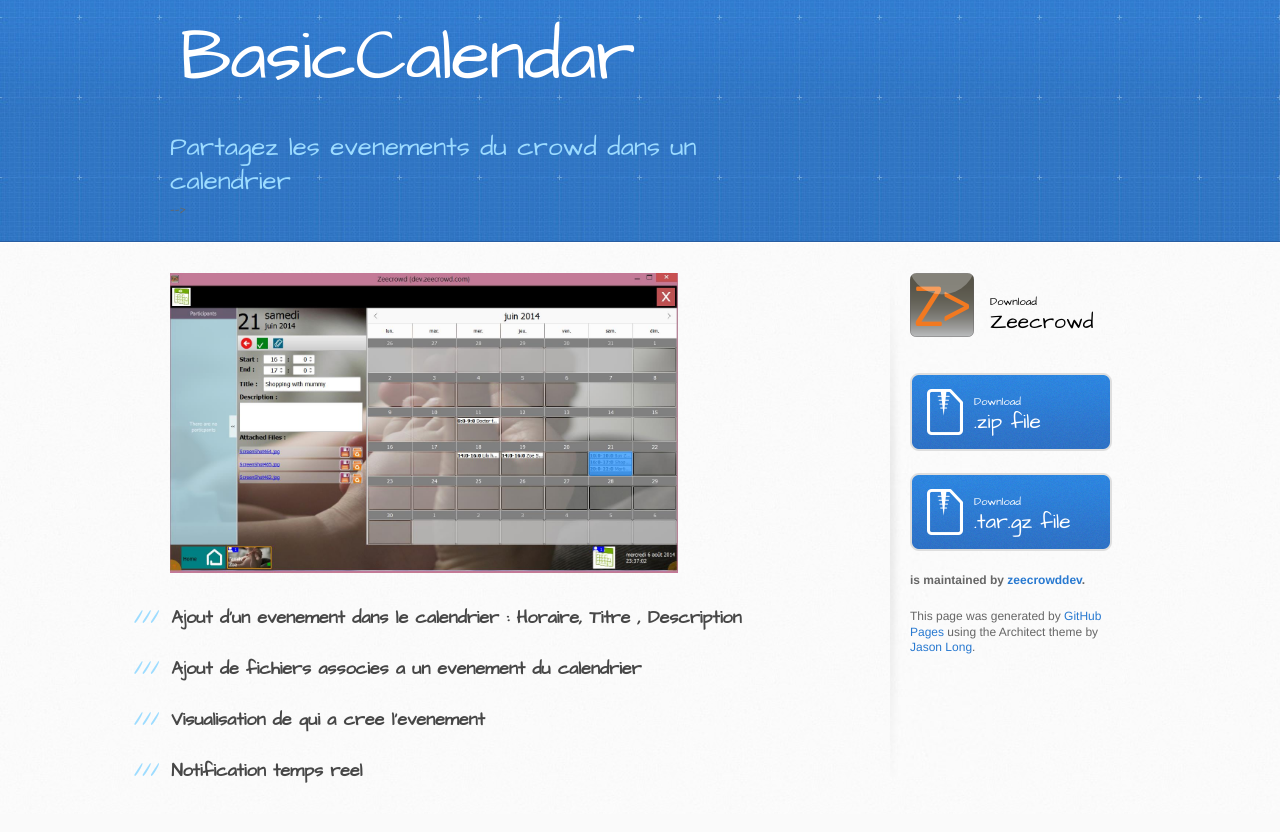
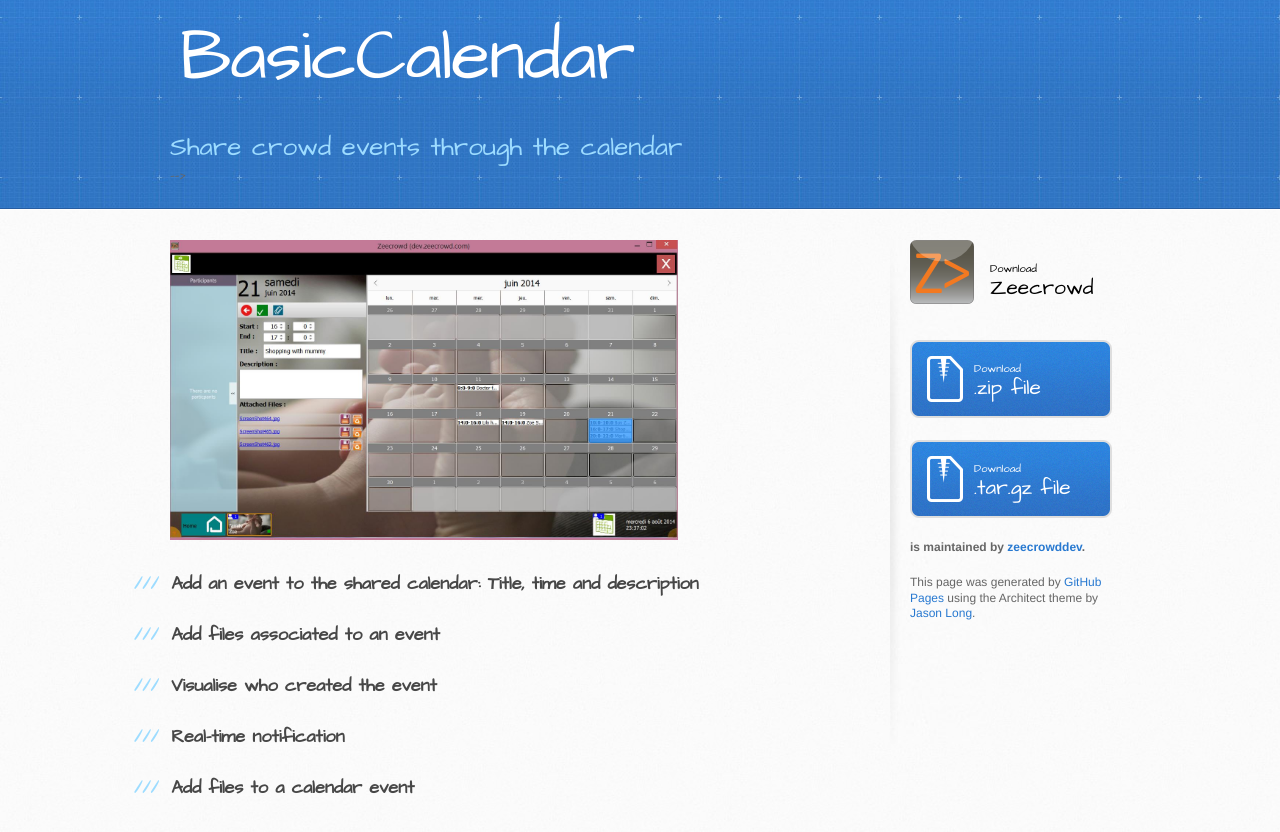
Before and after one commit to zeecrowddev/BasicCalendar, a plain HTML site: page index.html in a window 1280 px wide. Shown: the part 143-975 px from the top of the page. Drawn offline with Linux system fonts and the light colour scheme.

Commit message:
English version

```diff
--- a/index.html
+++ b/index.html
@@ -26,7 +26,7 @@
             <img class="flotte" src="images/BasicCalendar.png" />
             BasicCalendar
         </h1>
-        <h2 class ="dessous" >Partagez les evenements du crowd dans un calendrier</h2>
+        <h2 class ="dessous" >Share crowd events through the calendar</h2>
         <a href="https://github.com/zeecrowddev/BasicCalendar" class="button"><small>View project on</small>GitHub</a>
 
 -->    </header>
@@ -37,16 +37,19 @@
         <a href="images/ScreenShot1.jpg">      <img  height = 300 src="images/ScreenShot1.jpg" /></a>
 
           <h3>
-        		Ajout d'un evenement dans le calendrier : Horaire, Titre , Description
+        		Add an event to the shared calendar: Title, time and description
           </h3>
           <h3>
-        		Ajout de fichiers associes a un evenement du calendrier
+        		Add files associated to an event
           </h3>
          <h3>
-			Visualisation de qui a cree l'evenement
+			Visualise who created the event
 	</h3>
         <h3>
-			Notification temps reel
+			Real-time notification
+	</h3>
+        <h3>
+			Add files to a calendar event
 	</h3>
 
         </section>
```
